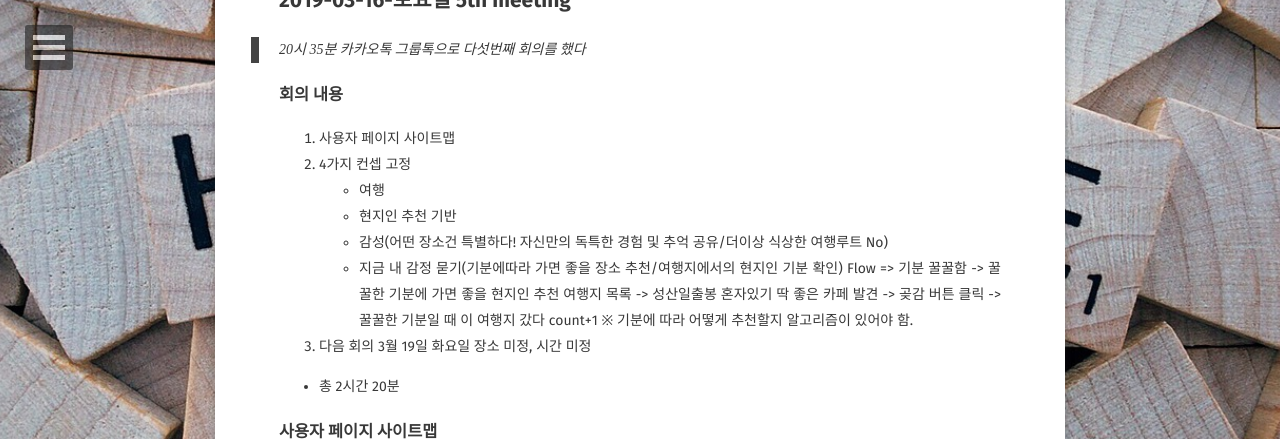
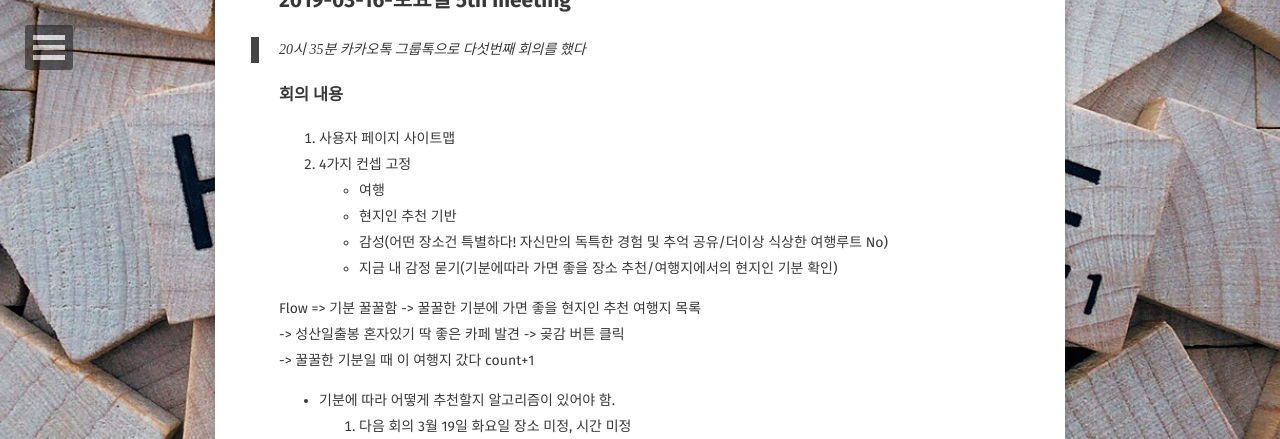
Before and after one commit to Jungjihyuk/JH_Life, a Jekyll site: the page built from _posts/2019-01-08-Pmeeting.md, in a window 1280 px wide and 900 px high, scrolled down 4762 px, cut to the strip 0-439 px from the top of the window. Built offline with Jekyll 4.4.1, drawn with Linux system fonts in a browser that asks for light colours; some web fonts are replaced; comment, search, counter and statistics services are not loaded.

Commit message:
3/16회의 수정

```diff
--- a/_posts/2019-01-08-Pmeeting.md
+++ b/_posts/2019-01-08-Pmeeting.md
@@ -135,9 +135,11 @@
 - 현지인 추천 기반
 - 감성(어떤 장소건 특별하다! 자신만의 독특한 경험 및 추억 공유/더이상 식상한 여행루트 No)
 - 지금 내 감정 묻기(기분에따라 가면 좋을 장소 추천/여행지에서의 현지인 기분 확인)
-  Flow => 기분 꿀꿀함 -> 꿀꿀한 기분에 가면 좋을 현지인 추천 여행지 목록 -> 성산일출봉 혼자있기 딱 좋은 카페 발견 -> 곶감 버튼 클릭
-          -> 꿀꿀한 기분일 때 이 여행지 갔다 count+1
-  ※ 기분에 따라 어떻게 추천할지 알고리즘이 있어야 함.
+
+  Flow => 기분 꿀꿀함 -> 꿀꿀한 기분에 가면 좋을 현지인 추천 여행지 목록<br>
+          -> 성산일출봉 혼자있기 딱 좋은 카페 발견 -> 곶감 버튼 클릭<br>
+          -> 꿀꿀한 기분일 때 이 여행지 갔다 count+1 <br>
+* 기분에 따라 어떻게 추천할지 알고리즘이 있어야 함.
 3. 다음 회의 3월 19일 화요일 장소 미정, 시간 미정
 
 * 총 2시간 20분
```
